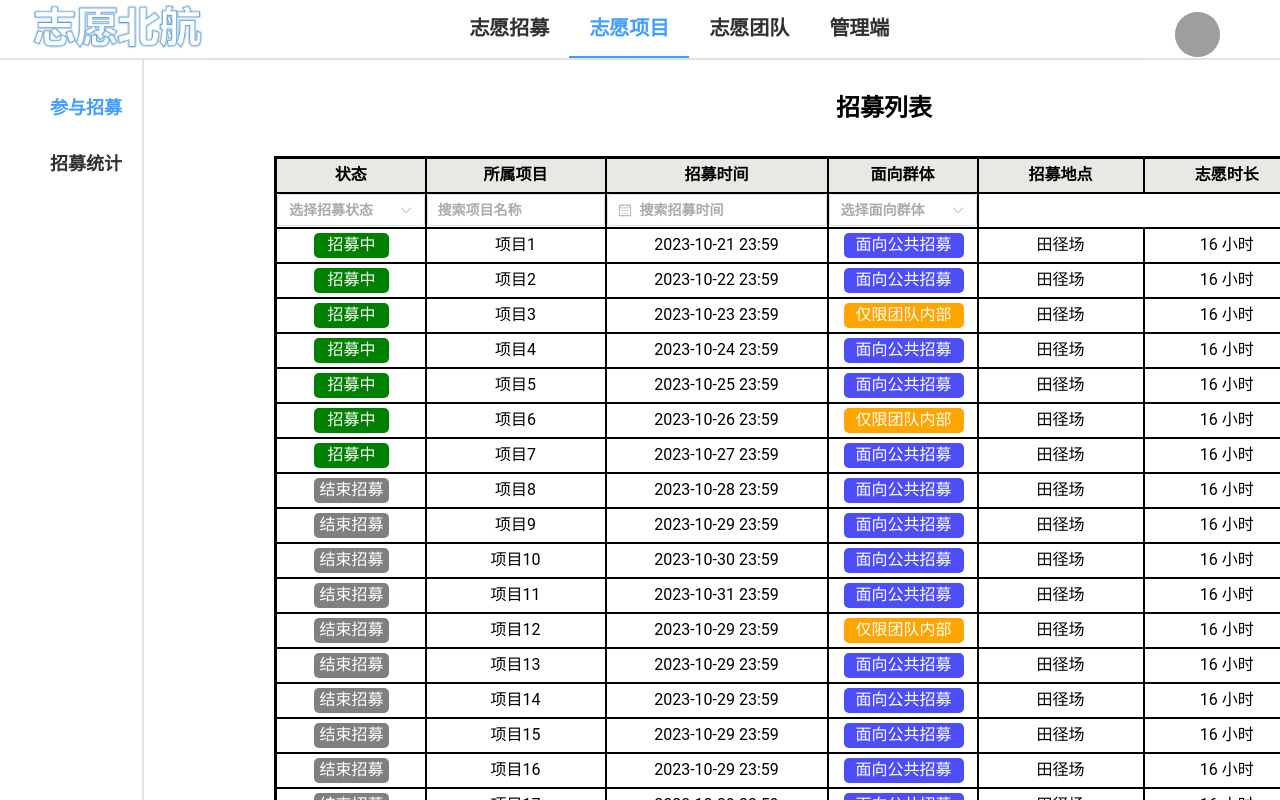
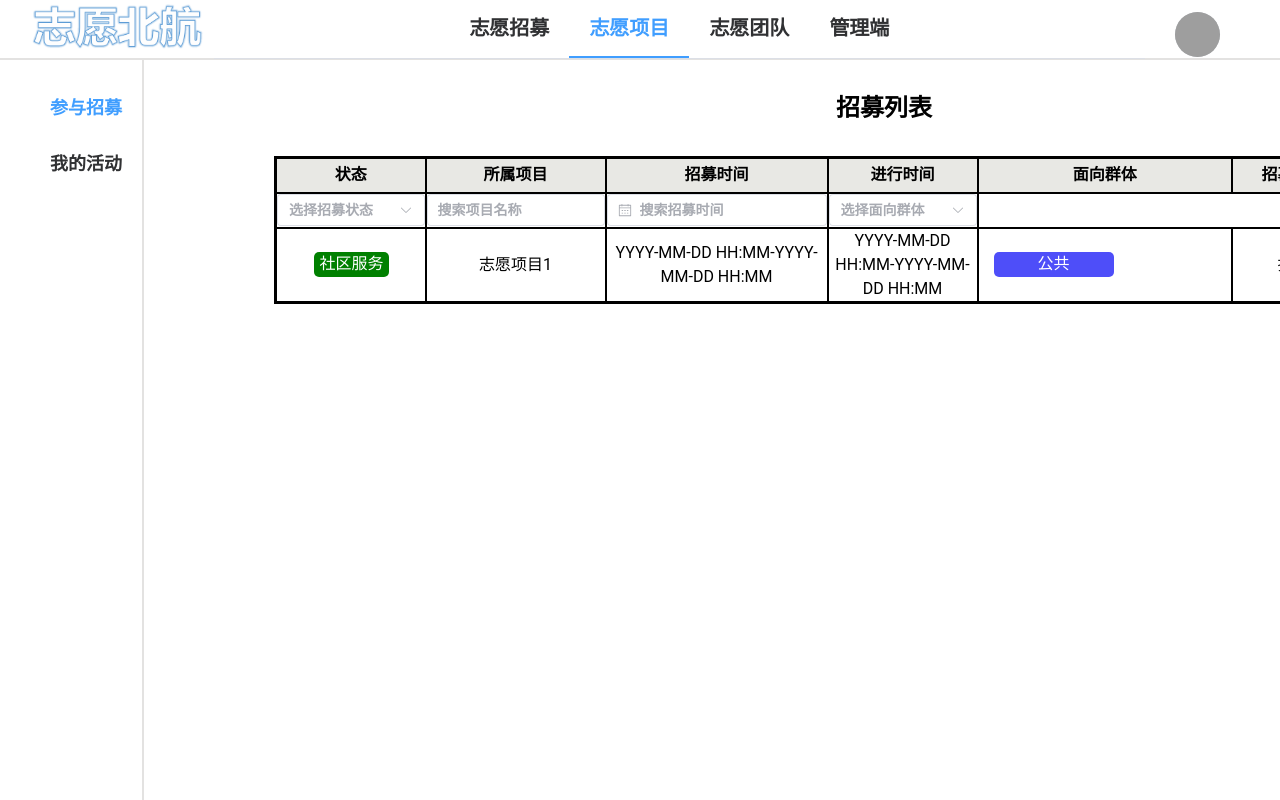
Before and after one commit to Hao7un/DataBase-BUAA-2023, a Vue app in the folder frontend/: page /recruitment/join in a window 1280 px wide. Shown: the top 800 px of the page. Built offline with nearby package versions, Linux system fonts and the light colour scheme; grey boxes are pictures that could not be loaded.

Commit message:
create recruit system

```diff
--- a/frontend/src/views/JoinRecruitmentPage.vue
+++ b/frontend/src/views/JoinRecruitmentPage.vue
@@ -6,7 +6,7 @@
                     <span class="item-font" style="font-weight: bold;">参与招募</span>
                 </el-menu-item>
                 <el-menu-item index="my" @click="changeToMyRecruitmentPage">
-                    <span class="item-font" style="font-weight: bold;">招募统计</span>
+                    <span class="item-font" style="font-weight: bold;">我的活动</span>
                 </el-menu-item>
             </el-menu>
         </div>
@@ -20,6 +20,7 @@
                                 <th style="background-color: #e8e8e4">状态</th>
                                 <th style="background-color: #e8e8e4">所属项目</th>
                                 <th style="background-color: #e8e8e4">招募时间</th>
+                                <th style="background-color: #e8e8e4">进行时间</th>
                                 <th style="background-color: #e8e8e4">面向群体</th>
                                 <th style="background-color: #e8e8e4">招募地点</th>
                                 <th style="background-color: #e8e8e4">志愿时长</th>
@@ -36,12 +37,8 @@
                                     <el-input v-model="keyword" placeholder="搜索项目名称" clearable></el-input>
                                 </th>
                                 <th style="width: 200px;">
-                                    <el-date-picker
-                                    v-model="date"
-                                    type="date"
-                                    placeholder="搜索招募时间"
-                                    clearable
-                                ></el-date-picker>
+                                    <el-date-picker v-model="date" type="date" placeholder="搜索招募时间"
+                                        clearable></el-date-picker>
                                 </th>
                                 <th style="width: 150px;">
                                     <el-select v-model="type" placeholder="选择面向群体" clearable>
@@ -53,34 +50,65 @@
                             </tr>
                         </thead>
                         <tbody>
-                            <tr v-for="item in displayedList" @click="handleClickRow(item)">
-                                <td style="text-align:center"><div :class="item.status === '招募中' ? 'green-status' : 'grey-status' " style="width: 75px; height: 25px; margin-left: 37px;">{{ item.status }}</div></td>
-                                <td style="text-align:center">{{ item.project }}</td>
-                                <td style="text-align:center">{{ item.date }}</td>
-                                <td style="text-align:center"><div :class="item.type === '面向公共招募' ? 'blue-type' : 'orange-type' " style="width: 120px; height: 25px; margin-left: 15px;">{{ item.type }}</div></td>
+                            <tr v-for="item in displayedList" @click="openDialog(item.id)">
+                                <td style="text-align:center">
+                                    <div :class="item.isAttend ? 'green-status' : 'grey-status'"
+                                        style="width: 75px; height: 25px; margin-left: 37px;">{{ item.projectType }}</div>
+                                </td>
+                                <td style="text-align:center">{{ item.projectName }}</td>
+                                <td style="text-align:center">{{ item.launchTime }}-{{ item.dueTime }}</td>
+                                <td style="text-align:center">{{ item.startTime }}-{{ item.endTime }}</td>
+                                <td style="text-align:center">
+                                    <div :class="item.type === '公共' ? 'blue-type' : 'orange-type'"
+                                        style="width: 120px; height: 25px; margin-left: 15px;">{{ item.type }}</div>
+                                </td>
                                 <td style="text-align:center">{{ item.location }}</td>
-                                <td style="text-align:center">{{ item.hours }} 小时</td>
-                                <td style="text-align:center" :class="item.number === item.totalNumber ? 'red-number' : 'green-number' ">{{ item.number }} / {{ item.totalNumber }}</td>
+                                <td style="text-align:center">{{ item.volunteerHour }} 小时</td>
+                                <td style="text-align:center"
+                                    :class="item.currentNumber === item.maxNumber ? 'red-number' : 'green-number'">{{
+                                        item.currentNumber }} / {{ item.maxNumber }}</td>
                             </tr>
                         </tbody>
                     </table>
                 </div>
                 <div class="pagination-container">
-                    <el-pagination
-                        @current-change="handlePageChange"
-                        :page-size="20"
-                        :total="filteredList.length"
+                    <el-pagination @current-change="handlePageChange" :page-size="20" :total="filteredList.length"
                         layout="prev, pager, next">
                     </el-pagination>
                 </div>
+
+                <el-dialog v-model="dialogVisible" title="注意" width="30%" align-center center draggable>
+                    <span class="text-font">你即将报名此次招募。</span>
+                    <template #footer>
+                        <span class="dialog-footer">
+                            <el-button @click="dialogVisible = false">取消</el-button>
+                            <el-button type="primary" @click="attendRecruitment">
+                                <span style="color:whitesmoke">确认</span>
+                            </el-button>
+                        </span>
+                    </template>
+                </el-dialog>
             </div>
         </div>
     </div>
 </template>
 
 <script>
+import { ElMessage } from 'element-plus';
+
 
 export default {
+    created() {
+        this.axios.post('http://localhost:8000/', {
+            userId: this.userId
+        })
+            .then(res => {
+                console.log(res);
+                if (res.data.code === 0) {
+                    this.recruitmentList = res.data.recruitmentList;
+                }
+            });
+    },
     data() {
         return {
             currentPage: 1,
@@ -89,52 +117,32 @@ export default {
             date: null,
             type: "",
             hours: null,
-            totalList: [
-                {status: "招募中", project: "项目1", date: "2023-10-21 23:59", location: "田径场", type: "面向公共招募", hours: 16, number: 1, totalNumber: 11},
-                {status: "招募中", project: "项目2", date: "2023-10-22 23:59", location: "田径场", type: "面向公共招募", hours: 16, number: 12, totalNumber: 12},
-                {status: "招募中", project: "项目3", date: "2023-10-23 23:59", location: "田径场", type: "仅限团队内部", hours: 16, number: 3, totalNumber: 13},
-                {status: "招募中", project: "项目4", date: "2023-10-24 23:59", location: "田径场", type: "面向公共招募", hours: 16, number: 4, totalNumber: 14},
-                {status: "招募中", project: "项目5", date: "2023-10-25 23:59", location: "田径场", type: "面向公共招募", hours: 16, number: 5, totalNumber: 15},
-                {status: "招募中", project: "项目6", date: "2023-10-26 23:59", location: "田径场", type: "仅限团队内部", hours: 16, number: 5, totalNumber: 10},
-                {status: "招募中", project: "项目7", date: "2023-10-27 23:59", location: "田径场", type: "面向公共招募", hours: 16, number: 5, totalNumber: 10},
-                {status: "结束招募", project: "项目8", date: "2023-10-28 23:59", location: "田径场", type: "面向公共招募", hours: 16, number: 5, totalNumber: 10},
-                {status: "结束招募", project: "项目9", date: "2023-10-29 23:59", location: "田径场", type: "面向公共招募", hours: 16, number: 10, totalNumber: 10},
-                {status: "结束招募", project: "项目10", date: "2023-10-30 23:59", location: "田径场", type: "面向公共招募", hours: 16, number: 10, totalNumber: 10},
-                {status: "结束招募", project: "项目11", date: "2023-10-31 23:59", location: "田径场", type: "面向公共招募", hours: 16, number: 5, totalNumber: 10},
-                {status: "结束招募", project: "项目12", date: "2023-10-29 23:59", location: "田径场", type: "仅限团队内部", hours: 16, number: 5, totalNumber: 10},
-                {status: "结束招募", project: "项目13", date: "2023-10-29 23:59", location: "田径场", type: "面向公共招募", hours: 16, number: 5, totalNumber: 10},
-                {status: "结束招募", project: "项目14", date: "2023-10-29 23:59", location: "田径场", type: "面向公共招募", hours: 16, number: 5, totalNumber: 10},
-                {status: "结束招募", project: "项目15", date: "2023-10-29 23:59", location: "田径场", type: "面向公共招募", hours: 16, number: 5, totalNumber: 10},
-                {status: "结束招募", project: "项目16", date: "2023-10-29 23:59", location: "田径场", type: "面向公共招募", hours: 16, number: 5, totalNumber: 10},
-                {status: "结束招募", project: "项目17", date: "2023-10-29 23:59", location: "田径场", type: "面向公共招募", hours: 16, number: 5, totalNumber: 10},
-                {status: "结束招募", project: "项目18", date: "2023-10-29 23:59", location: "田径场", type: "面向公共招募", hours: 16, number: 5, totalNumber: 10},
-                {status: "结束招募", project: "项目19", date: "2023-10-29 23:59", location: "田径场", type: "面向公共招募", hours: 16, number: 5, totalNumber: 10},
-                {status: "结束招募", project: "项目20", date: "2023-10-29 23:59", location: "田径场", type: "面向公共招募", hours: 16, number: 5, totalNumber: 10},
-                {status: "结束招募", project: "项目21", date: "2023-10-29 23:59", location: "田径场", type: "仅限团队内部", hours: 16, number: 5, totalNumber: 10},
-                {status: "结束招募", project: "项目22", date: "2023-10-29 23:59", location: "田径场", type: "面向公共招募", hours: 16, number: 5, totalNumber: 10},
-                {status: "结束招募", project: "项目23", date: "2023-10-29 23:59", location: "田径场", type: "面向公共招募", hours: 16, number: 5, totalNumber: 10},
-                {status: "结束招募", project: "项目24", date: "2023-10-29 23:59", location: "田径场", type: "面向公共招募", hours: 16, number: 5, totalNumber: 10},
+            recruitmentList: [
+                { id: "00001", launchTime: "YYYY-MM-DD HH:MM", dueTime: "YYYY-MM-DD HH:MM", startTime: "YYYY-MM-DD HH:MM", endTime: "YYYY-MM-DD HH:MM", location: "操场", volunteerHour: "5", isAttend: true, type: "公共", maxNumber: "50", currentNumber: "30", projectId: "00001", projectName: "志愿项目1", projectType: "社区服务" },
             ],
-            selectedRow: null,
+            dialogVisible: false,
+            attendId: "00001"
         }
     },
     computed: {
         displayedList() {
             let startIndex = (this.currentPage - 1) * 20;
             let endIndex = startIndex + 20;
-            let filteredList = this.totalList;
+            let filteredList = this.recruitmentList;
             if (this.keyword != null && this.status != null && this.type != null) {
                 filteredList = filteredList.filter(item => {
-                    return item.project.includes(this.keyword) && item.status.includes(this.status) && item.type.includes(this.type) && item.date.includes(this.formatDateString);
+                    return item.projectName.includes(this.keyword) && item.type.includes(this.type)
+                        && item.launchTime.includes(this.formatDateString);
                 });
             }
             return filteredList.slice(startIndex, endIndex);
         },
         filteredList() {
-            let list = this.totalList;
+            let list = this.recruitmentList;
             if (this.keyword != null && this.status != null && this.type != null) {
                 list = list.filter(item => {
-                    return item.project.includes(this.keyword) && item.status.includes(this.status) && item.type.includes(this.type) && item.date.includes(this.formatDateString);
+                    return item.projectName.includes(this.keyword) && item.type.includes(this.type)
+                        && item.launchTime.includes(this.formatDateString);
                 });
             }
             return list;
@@ -143,6 +151,9 @@ export default {
             if (this.date == null) return "";
             return this.formatDate(this.date);
         },
+        userId() {
+            return this.$store.state.userId;
+        }
     },
     methods: {
         formatDate(date) {
@@ -150,9 +161,6 @@ export default {
             const month = String(date.getMonth() + 1).padStart(2, '0');
             const day = String(date.getDate()).padStart(2, '0');
             return `${year}-${month}-${day}`;
-        },
-        handleClickRow(row) {
-            console.log(row.status, row.project, row.date, row.location, row.type, row.hours, row.number);
         },
         handlePageChange(currentPage) {
             this.currentPage = currentPage;
@@ -167,6 +175,23 @@ export default {
                 path: '/recruitment/my'
             })
         },
+        openDialog(id) {
+            this.dialogVisible = true;
+            this.attendId = id;
+        },
+        attendRecruitment() {
+            this.axios.post('http://localhost:8000/', {
+                userId: this.userId,
+                recruitmentId: this.attendId
+            })
+                .then(res => {
+                    console.log(res);
+                    if (res.data.code === 0) {
+                        this.dialogVisible = false;
+                        ElMessage.success('报名成功');
+                    }
+                });
+        }
     },
 }
 </script>
@@ -231,7 +256,8 @@ table tr:hover {
     cursor: pointer;
 }
 
-th, td {
+th,
+td {
     border: 2px solid black;
     height: 35px;
 }
@@ -272,5 +298,4 @@ th, td {
 .green-number {
     color: green;
 }
-
 </style>
--- a/frontend/src/views/MyRecruitmentPage.vue
+++ b/frontend/src/views/MyRecruitmentPage.vue
@@ -6,31 +6,94 @@
                     <span class="item-font" style="font-weight: bold;">参与招募</span>
                 </el-menu-item>
                 <el-menu-item index="my" @click="changeToMyRecruitmentPage">
-                    <span class="item-font" style="font-weight: bold;">招募统计</span>
+                    <span class="item-font" style="font-weight: bold;">我的活动</span>
                 </el-menu-item>
             </el-menu>
         </div>
+        <div class="content-container">
+            <h2>即将进行的活动</h2>
+            <div v-for="item in futureRecruitmentList" :key="item.id">
+                <div class="recruitment-container">
+                    <div>
+                        <h3>{{ item.projectName }}</h3>
+                        <p>项目类型：{{ item.projectType }}</p>
+                        <p>招募时间：{{ item.startTime }} ~ {{ item.endTime }}</p>
+                        <p>招募地点：{{ item.location }}</p>
+                        <p>招募人数：{{ item.participantNumber }} / {{ item.maxNumber }}</p>
+                        <p>志愿时长：{{ item.volunteerHour }}</p>
+                        <p>招募类型：{{ item.type }}</p>
+                    </div>
+                </div>
+            </div>
 
+            <br>
+            <h2>已经结束的活动</h2>
+            <div v-for="item in pastRecruitmentList" :key="item.id">
+                <div class="recruitment-container">
+                    <div>
+                        <h3>{{ item.projectName }}</h3>
+                        <p>项目类型：{{ item.projectType }}</p>
+                        <p>招募时间：{{ item.startTime }} ~ {{ item.endTime }}</p>
+                        <p>招募地点：{{ item.location }}</p>
+                        <p>招募人数：{{ item.participantNumber }} / {{ item.maxNumber }}</p>
+                        <p>志愿时长：{{ item.volunteerHour }}</p>
+                        <p>招募类型：{{ item.type }}</p>
+                    </div>
+                </div>
+            </div>
+        </div>
     </div>
 </template>
 
 
 <script>
 export default {
-
+    created() {
+        this.axios.post('http://localhost:8000/', {
+            userId: this.userId
+        })
+            .then(res => {
+                console.log(res);
+                if (res.data.code === 0) {
+                    this.futureRecruitmentList = res.data.futureRecruitmentList;
+                    this.pastRecruitmentList = res.data.pastRecruitmentList;
+                }
+            });
+    },
+    data() {
+        return {
+            futureRecruitmentList: [
+                { id: "00008", startTime: "YYYY-MM-DD HH:MM", endTime: "YYYY-MM-DD HH:MM", location: "操场", volunteerHour: "5", type: "团队内部招募", maxNumber: "50", participantNumber: "30", projectId: "00001", projectName: "志愿项目8", projectType: "社区服务" },
+                { id: "00009", startTime: "YYYY-MM-DD HH:MM", endTime: "YYYY-MM-DD HH:MM", location: "操场", volunteerHour: "5", type: "团队内部招募", maxNumber: "50", participantNumber: "30", projectId: "00002", projectName: "志愿项目9", projectType: "社区服务" },
+                { id: "00010", startTime: "YYYY-MM-DD HH:MM", endTime: "YYYY-MM-DD HH:MM", location: "操场", volunteerHour: "5", type: "团队内部招募", maxNumber: "50", participantNumber: "30", projectId: "00003", projectName: "志愿项目10", projectType: "社区服务" },
+                { id: "00011", startTime: "YYYY-MM-DD HH:MM", endTime: "YYYY-MM-DD HH:MM", location: "操场", volunteerHour: "5", type: "团队内部招募", maxNumber: "50", participantNumber: "30", projectId: "00004", projectName: "志愿项目11", projectType: "社区服务" },
+            ],
+            pastRecruitmentList: [
+                { id: "00001", startTime: "YYYY-MM-DD HH:MM", endTime: "YYYY-MM-DD HH:MM", location: "操场", volunteerHour: "5", type: "团队内部招募", maxNumber: "50", participantNumber: "30", projectId: "00001", projectName: "志愿项目1", projectType: "社区服务" },
+                { id: "00002", startTime: "YYYY-MM-DD HH:MM", endTime: "YYYY-MM-DD HH:MM", location: "操场", volunteerHour: "5", type: "团队内部招募", maxNumber: "50", participantNumber: "30", projectId: "00002", projectName: "志愿项目2", projectType: "社区服务" },
+                { id: "00003", startTime: "YYYY-MM-DD HH:MM", endTime: "YYYY-MM-DD HH:MM", location: "操场", volunteerHour: "5", type: "团队内部招募", maxNumber: "50", participantNumber: "30", projectId: "00003", projectName: "志愿项目3", projectType: "社区服务" },
+                { id: "00004", startTime: "YYYY-MM-DD HH:MM", endTime: "YYYY-MM-DD HH:MM", location: "操场", volunteerHour: "5", type: "团队内部招募", maxNumber: "50", participantNumber: "30", projectId: "00004", projectName: "志愿项目4", projectType: "社区服务" },
+                { id: "00005", startTime: "YYYY-MM-DD HH:MM", endTime: "YYYY-MM-DD HH:MM", location: "操场", volunteerHour: "5", type: "团队内部招募", maxNumber: "50", participantNumber: "30", projectId: "00005", projectName: "志愿项目5", projectType: "社区服务" },
+                { id: "00006", startTime: "YYYY-MM-DD HH:MM", endTime: "YYYY-MM-DD HH:MM", location: "操场", volunteerHour: "5", type: "团队内部招募", maxNumber: "50", participantNumber: "30", projectId: "00006", projectName: "志愿项目6", projectType: "社区服务" },
+                { id: "00007", startTime: "YYYY-MM-DD HH:MM", endTime: "YYYY-MM-DD HH:MM", location: "操场", volunteerHour: "5", type: "团队内部招募", maxNumber: "50", participantNumber: "30", projectId: "00007", projectName: "志愿项目7", projectType: "社区服务" },
+            ],
+        };
+    },
     methods: {
-        handlePageChange(currentPage) {
-            this.currentPage = currentPage;
-        },
         changeToJoinRecruitmentPage() {
             this.$router.push({
                 path: '/recruitment/join'
-            })
+            });
         },
         changeToMyRecruitmentPage() {
             this.$router.push({
                 path: '/recruitment/my'
-            })
+            });
+        }
+    },
+    computed: {
+        userId() {
+            return this.$store.state.userId;
         }
     },
 }
@@ -48,8 +111,24 @@ export default {
     flex-direction: column;
     padding-top: 20px;
     margin-left: 20px;
-    height: 1000px;
+    height: 3000px;
     border-right: 2px solid rgb(114, 110, 104, 0.2);
+}
+
+.content-container {
+    display: flex;
+    flex-direction: column;
+    margin-left: 20px;
+    margin-top: 20px;
+}
+
+.recruitment-container {
+    display: flex;
+    flex-direction: row;
+    align-items: center;
+    margin-top: 20px;
+    margin-bottom: 20px;
+    border-bottom: 2px solid rgb(114, 110, 104, 0.2);
 }
 
 .item-font {
--- a/frontend/src/views/TeamInfoPage.vue
+++ b/frontend/src/views/TeamInfoPage.vue
@@ -101,6 +101,7 @@ export default {
     },
     data() {
         return {
+            teamId: '00001',
             isTeamMember: true,
             teamName: '计算机学院志愿服务队',
             teamNumber: '10',
--- a/frontend/src/views/UserInfoPage.vue
+++ b/frontend/src/views/UserInfoPage.vue
@@ -1,8 +1,7 @@
 <template>
   <div class="main-container">
     <div class="sidebar-container">
-      <el-menu mode="vertical" default-active="info"
-      style="border-right: 0px solid rgb(114, 110, 104, 0.2);">
+      <el-menu mode="vertical" default-active="info" style="border-right: 0px solid rgb(114, 110, 104, 0.2);">
         <el-menu-item index="info" @click="changeToUserInfoPage">
           <span class="item-font" style="font-weight: bold;">个人信息</span>
         </el-menu-item>
```
Also changed, not shown: frontend/src/views/ProjectInfoPage.vue (+4 -3 lines), 1 other file (tests, documents, lock files or other folders). Lines whose indentation alone changed are shown as unchanged.
